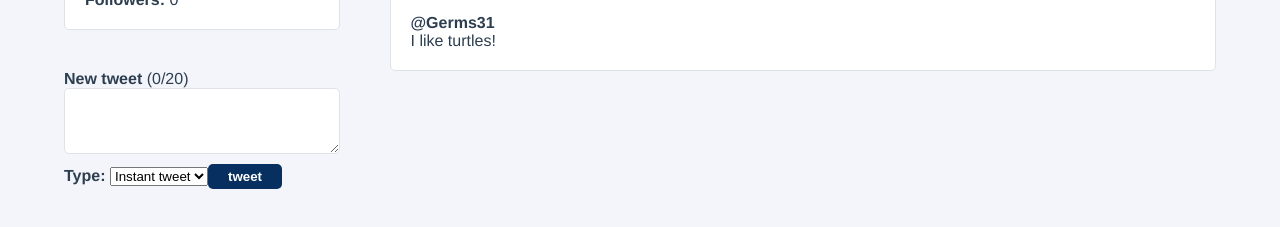
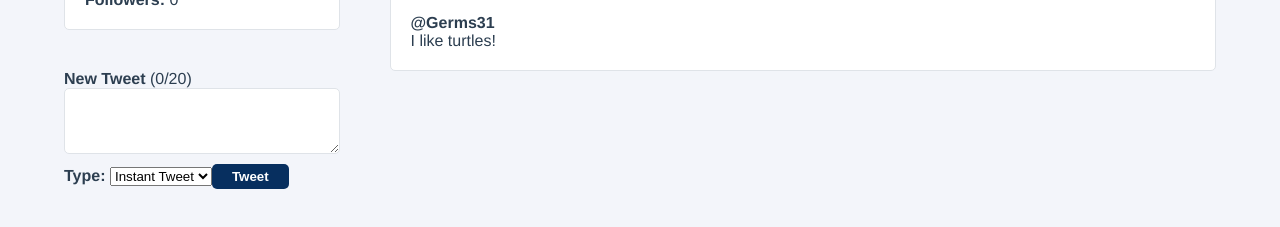
Before and after one commit to Germs31/vue3-twitter-clone, a Vue app: page /users/1 in a window 1280 px wide. Shown: the part 183-410 px from the top of the page. Built offline with nearby package versions, Linux system fonts and the light colour scheme.

Commit message:
fixed bug

```diff
--- a/src/components/CreateTweetPanel.vue
+++ b/src/components/CreateTweetPanel.vue
@@ -3,11 +3,11 @@
         class="create-tweet-panel"
         @submit.prevent="createNewTweet"
         :class="{'--exceeded': newTweetCharacterCount > 20}">
-        <label for="newtweet"><strong>New tweet</strong> ({{ newTweetCharacterCount }}/20)</label>
+        <label for="newtweet"><strong>New Tweet</strong> ({{ newTweetCharacterCount }}/20)</label>
         <textarea
             id="newtweet"
             rows="4"
-            v-model="state.newContent"/>
+            v-model="state.newTweetContent"/>
 
             <div class="create-tweet-panel__submit">
                 <div class="create-tweet-type">
@@ -27,7 +27,7 @@
                     </select>
 
                     <button>
-                        tweet
+                        Tweet
                     </button>
                 </div>
             </div>
@@ -47,7 +47,7 @@ export default {
                     value: 'draft', name: 'Draft'
                 },
                 {
-                    value: 'instant', name: 'Instant tweet'
+                    value: 'instant', name: 'Instant Tweet'
                 }
             ]
         })
@@ -55,9 +55,9 @@ export default {
         const newTweetCharacterCount = computed(() => state.newTweetContent.length)
 
         function createNewTweet() {
-            if(state.newtweetContent && state.selectedtweetType != 'draft'){
-                ctx.emit('add-tweet', state.newtweetContent)
-                state.newtweetContent = ''
+            if(state.newTweetContent && state.selectedTweetType != 'draft'){
+                ctx.emit('add-tweet', state.newTweetContent)
+                state.newTweetContent = ''
             }
         }
 
--- a/src/views/UserProfile.vue
+++ b/src/views/UserProfile.vue
@@ -10,7 +10,7 @@
                 <strong>Followers: </strong> {{ state.followers }}
             </div>
           </div>
-          <CreateTweetPanel @add-tweet="addtweet" />
+          <CreateTweetPanel @add-tweet="addTweet" />
       </div>
       <div class="user-profile__tweet-wrapper">
           <tweetItem
@@ -42,13 +42,13 @@ export default {
             user: users[userId.value - 1] || users[0]
         })
 
-        function addtweet(tweet) {
+        function addTweet(tweet) {
             state.user.tweets.unshift({id: state.user.tweets.length + 1, content: tweet})
         }
 
         return {
             state,
-            addtweet,
+            addTweet,
             userId
         }
     }
```
